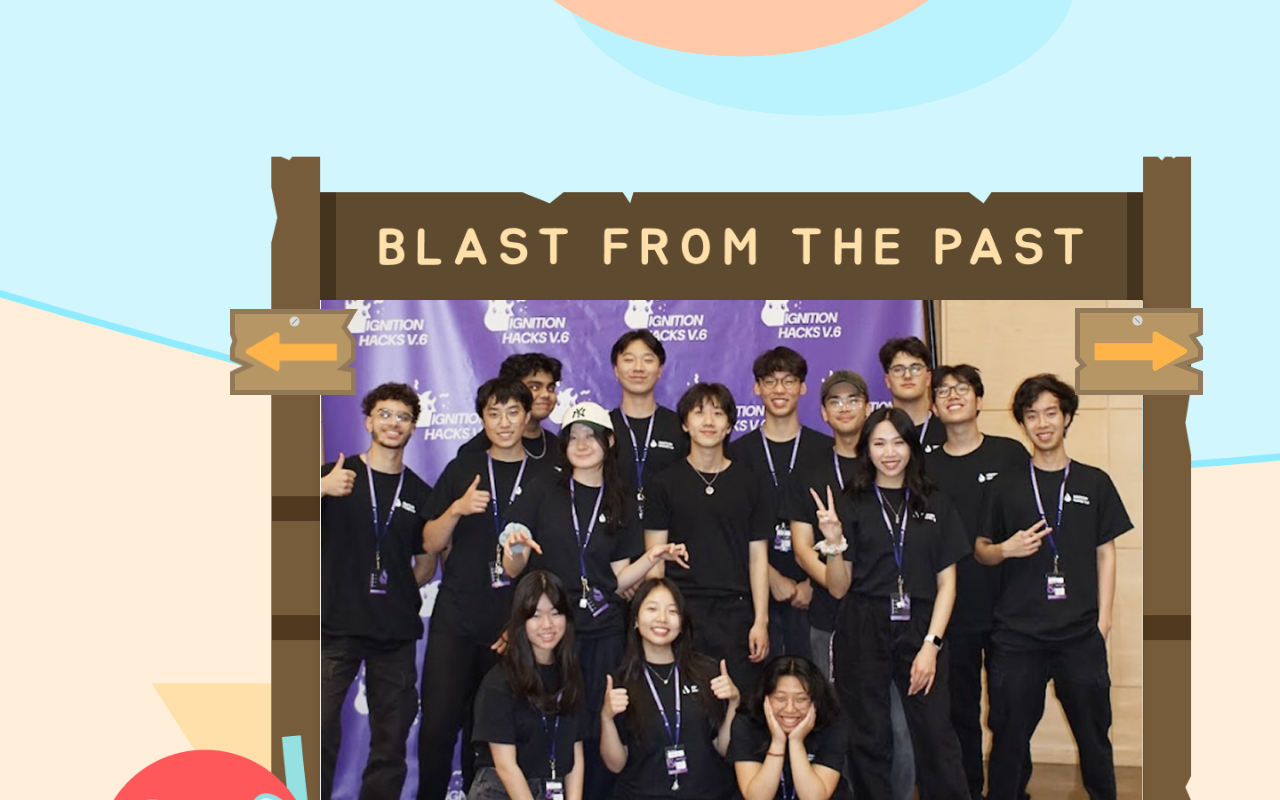
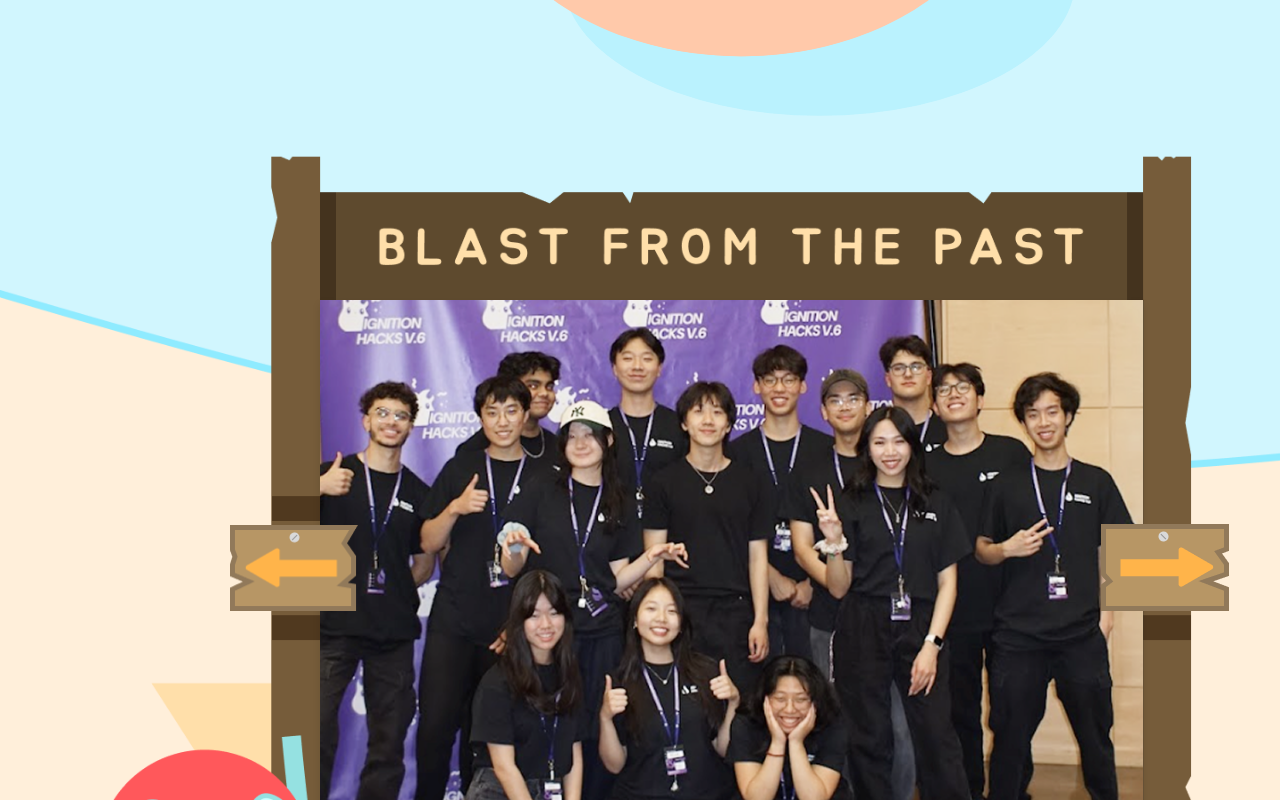
Before and after one commit to sxnnywu/ignition-landing, a React (Vite) app: page / in a window 1280 px wide. Shown: the part 2504-3304 px from the top of the page. Built offline with nearby package versions, Linux system fonts and the light colour scheme.

Commit message:
Fix arrow images.

```diff
--- a/src/components/sections/Past.css
+++ b/src/components/sections/Past.css
@@ -16,15 +16,15 @@
 
 .left-arrow-illustration {
     position: absolute;
-    bottom: 77%;
+    bottom: 57.7%;
     left: 18%;
     width: 10%;
 }
 
 .right-arrow-illustration {
     position: absolute;
-    bottom: 77%;
-    right: 6%;
+    bottom: 57.7%;
+    right: 4%;
     width: 10%;
 }
 
@@ -33,6 +33,6 @@
     position: absolute;
     top: 14.5%;
     left: 25%;
-    width: 64.33%;
+    width: 64.3%;
     box-shadow: 0 4px 8px rgba(0, 0, 0, 0.1);
 }
```
Also changed, not shown: src/assets/illustrations/past/slideshow/team.png.
